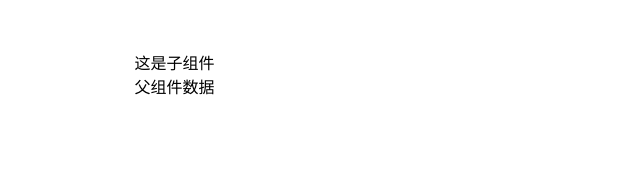
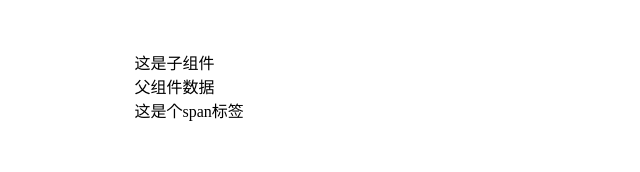
Before and after one commit to FighttingEDG/reactDemo, a React (Vite) app: page / in a window 1280 px wide. Shown: the top 172 px of the page, without its empty margins (0-640 px from the left). Built offline with nearby package versions, Linux system fonts and the light colour scheme.

Commit message:
父传子传递jsx，其他数组，对象也可以传递

```diff
--- a/src/App.jsx
+++ b/src/App.jsx
@@ -10,13 +10,15 @@ function Son(props){
   return <div>
     这是子组件
     <div>{props.appName}</div>
+    {props.jsx}
   </div>
 }
 const App = () => {
   const appName = '父组件数据'
   return (
     <div className="app">
-      <Son appName={appName}/>
+      {/* 可传递最复杂的jsx */}
+      <Son appName={appName} jsx={<span>这是个span标签</span>}/>
     </div>
   )
 }
```
